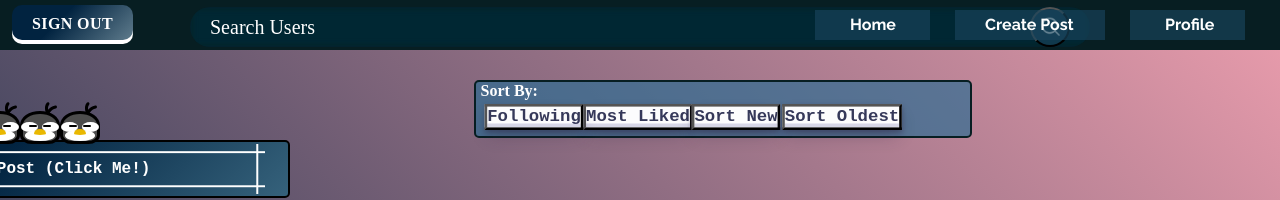
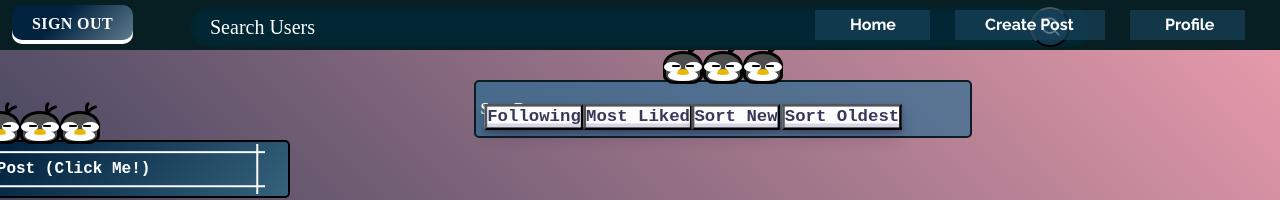
Before and after one commit to daceCS/ReFrame-React, a React (Vite) app in the folder frontend/: page / in a window 1280 px wide. Shown: the top 200 px of the page. Built offline with nearby package versions, Linux system fonts and the light colour scheme; no server answers.

Commit message:
Update ContentOptions.jsx

```diff
--- a/frontend/src/Components/ContentOptions.jsx
+++ b/frontend/src/Components/ContentOptions.jsx
@@ -1,6 +1,6 @@
 function ContentOptions({ sortFollowing, sortTopVoted, SortNew, sortOld }) {
   return (
-    <div id="content-options">
+    <div id="content-options" className="button button--pen">
       <p id="sort-title">Sort By:</p>
       <input
         type="button"
@@ -21,6 +21,21 @@ function ContentOptions({ sortFollowing, sortTopVoted, SortNew, sortOld }) {
         value="Sort Oldest"
         onClick={sortOld}
       />
+      <div className="button__wrapper"></div>
+        <div className="characterBox">
+          <div className="character wakeup">
+            <div className="character__face"></div>
+            <div className="charactor__face2"></div>
+          </div>
+          <div className="character wakeup">
+            <div className="character__face"></div>
+            <div className="charactor__face2"></div>
+          </div>
+          <div className="character">
+            <div className="character__face"></div>
+            <div className="charactor__face2"></div>
+          </div>
+        </div>
     </div>
   );
 }
```
